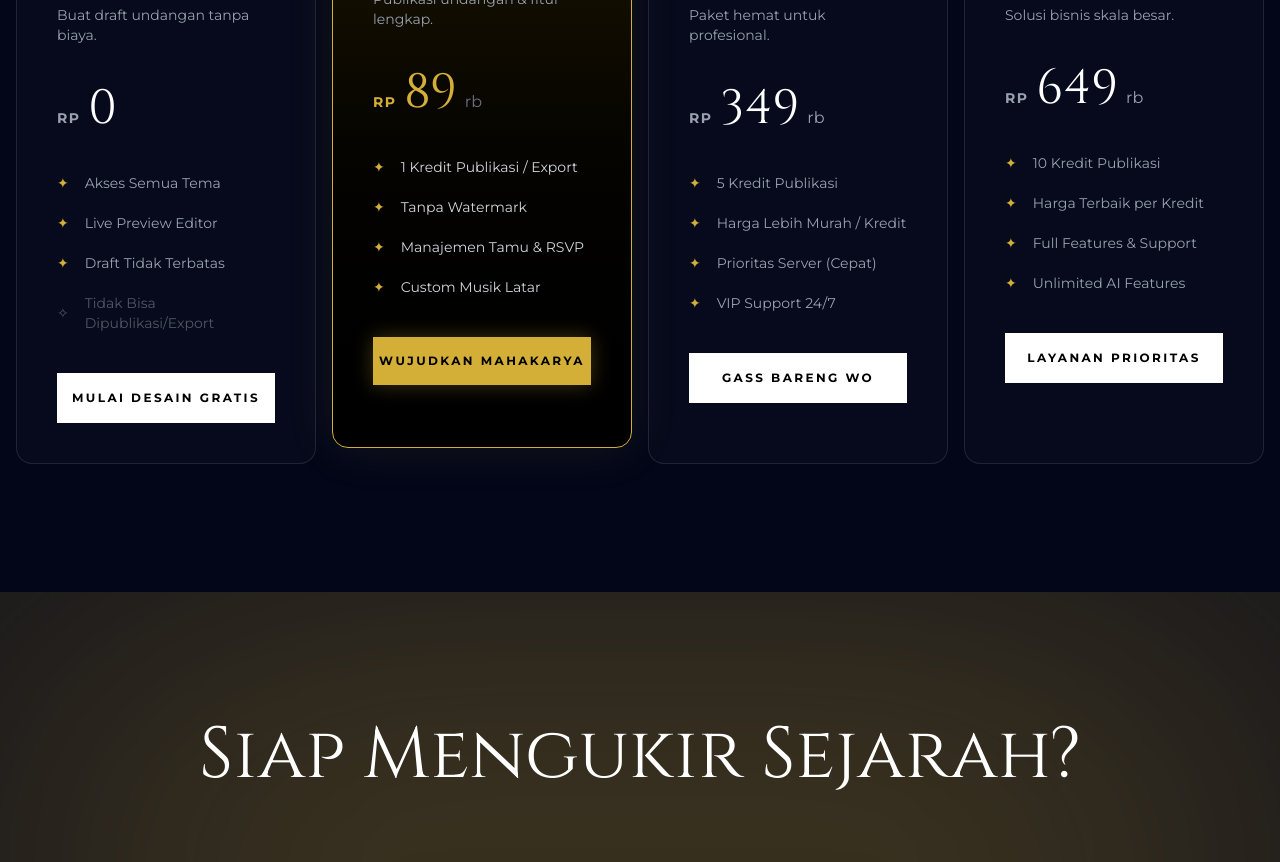
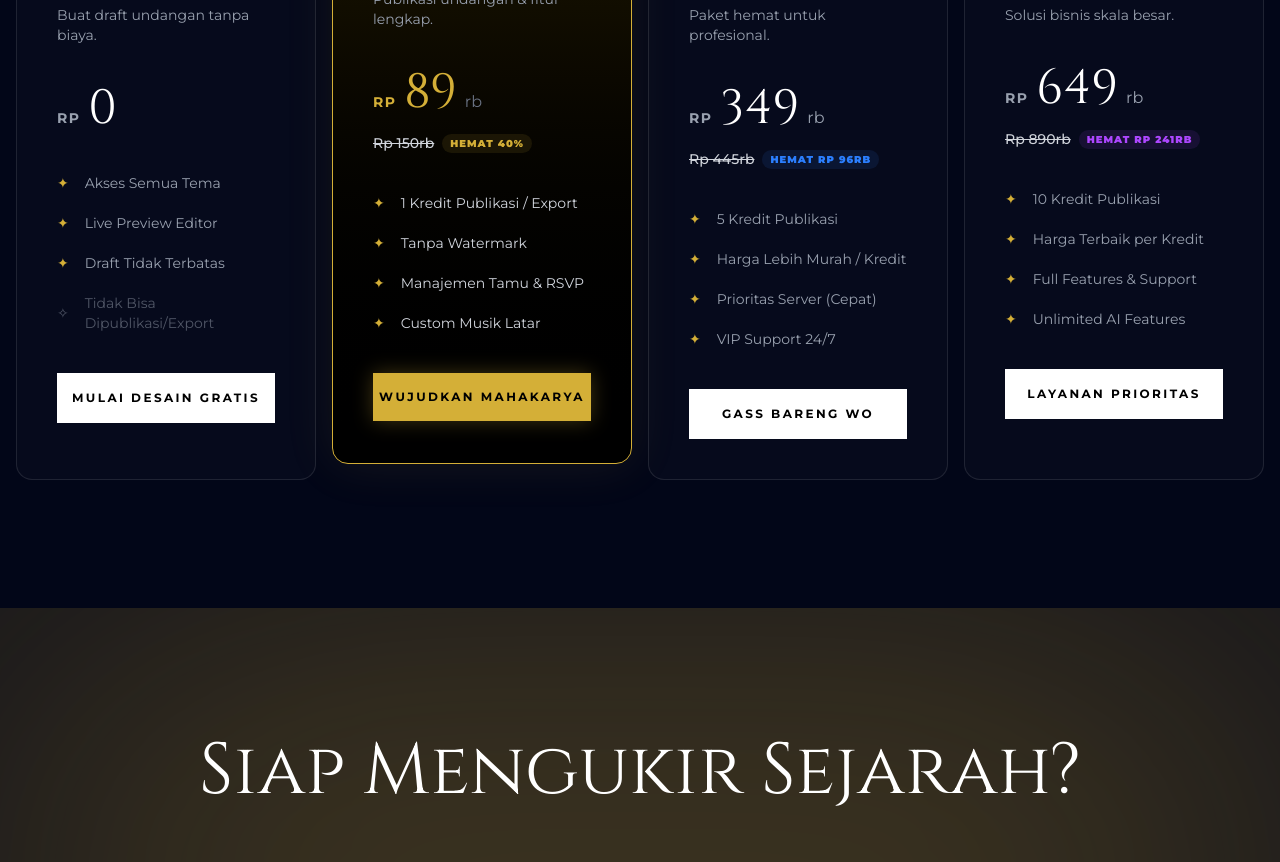
Before and after one commit to Adijoypro/undangin, a Next.js app: page / in a window 1280 px wide. Shown: the part 4360-5222 px from the top of the page. Built offline with nearby package versions, Linux system fonts and the light colour scheme; no server answers.

Commit message:
feat: sync landing page pricing with marketing triggers

```diff
--- a/src/app/page.tsx
+++ b/src/app/page.tsx
@@ -481,10 +481,14 @@ export default function LandingPage() {
               <div className="absolute top-0 left-1/2 -translate-x-1/2 -translate-y-1/2 bg-[#D4AF37] text-black px-6 py-2 rounded-full text-xs font-bold uppercase tracking-[0.2em]">Paling Laris</div>
               <h3 className="font-serif text-3xl mb-2 text-[#D4AF37]">Premium</h3>
               <p className={`text-sm ${isDark ? 'text-gray-400' : 'text-gray-500'} mb-10 transition-colors duration-1000`}>Publikasi undangan & fitur lengkap.</p>
-              <div className="mb-10 flex items-baseline gap-2">
+              <div className="mb-4 flex items-baseline gap-2">
                 <span className="text-sm text-[#D4AF37] font-bold uppercase tracking-widest">Rp</span>
                 <span className="text-5xl font-serif text-[#D4AF37]">89</span>
                 <span className={isDark ? 'text-gray-500' : 'text-gray-400'}>rb</span>
+              </div>
+              <div className="mb-10 flex items-center gap-2">
+                <span className="text-sm text-gray-300 line-through font-medium">Rp 150rb</span>
+                <span className="text-[10px] font-black text-[#D4AF37] uppercase tracking-widest bg-[#D4AF37]/10 px-2 py-0.5 rounded-full">Hemat 40%</span>
               </div>
               <ul className={`space-y-5 mb-10 text-sm ${isDark ? 'text-gray-300' : 'text-gray-700'} transition-colors duration-1000`}>
                 <li className="flex items-center gap-4"><span className="text-[#D4AF37]">✦</span> 1 Kredit Publikasi / Export</li>
@@ -505,10 +509,14 @@ export default function LandingPage() {
             >
               <h3 className="font-serif text-3xl mb-2">WO / Agensi</h3>
               <p className={`text-sm ${theme.textMuted} mb-10 transition-colors duration-1000`}>Paket hemat untuk profesional.</p>
-              <div className="mb-10 flex items-baseline gap-2">
+              <div className="mb-4 flex items-baseline gap-2">
                 <span className={`text-sm ${theme.textMuted} font-bold uppercase tracking-widest transition-colors duration-1000`}>Rp</span>
                 <span className="text-5xl font-serif">349</span>
                 <span className={theme.textMuted}>rb</span>
+              </div>
+              <div className="mb-10 flex items-center gap-2">
+                <span className="text-sm text-gray-300 line-through font-medium">Rp 445rb</span>
+                <span className="text-[10px] font-black text-blue-500 uppercase tracking-widest bg-blue-500/10 px-2 py-0.5 rounded-full">Hemat Rp 96rb</span>
               </div>
               <ul className={`space-y-5 mb-10 text-sm ${theme.textMuted} transition-colors duration-1000`}>
                 <li className="flex items-center gap-4"><span className="text-[#D4AF37]">✦</span> 5 Kredit Publikasi</li>
@@ -529,10 +537,14 @@ export default function LandingPage() {
             >
               <h3 className="font-serif text-3xl mb-2">Enterprise</h3>
               <p className={`text-sm ${theme.textMuted} mb-10 transition-colors duration-1000`}>Solusi bisnis skala besar.</p>
-              <div className="mb-10 flex items-baseline gap-2">
+              <div className="mb-4 flex items-baseline gap-2">
                 <span className={`text-sm ${theme.textMuted} font-bold uppercase tracking-widest transition-colors duration-1000`}>Rp</span>
                 <span className="text-5xl font-serif">649</span>
                 <span className={theme.textMuted}>rb</span>
+              </div>
+              <div className="mb-10 flex items-center gap-2">
+                <span className="text-sm text-gray-300 line-through font-medium">Rp 890rb</span>
+                <span className="text-[10px] font-black text-purple-500 uppercase tracking-widest bg-purple-500/10 px-2 py-0.5 rounded-full">Hemat Rp 241rb</span>
               </div>
               <ul className={`space-y-5 mb-10 text-sm ${theme.textMuted} transition-colors duration-1000`}>
                 <li className="flex items-center gap-4"><span className="text-[#D4AF37]">✦</span> 10 Kredit Publikasi</li>
```
